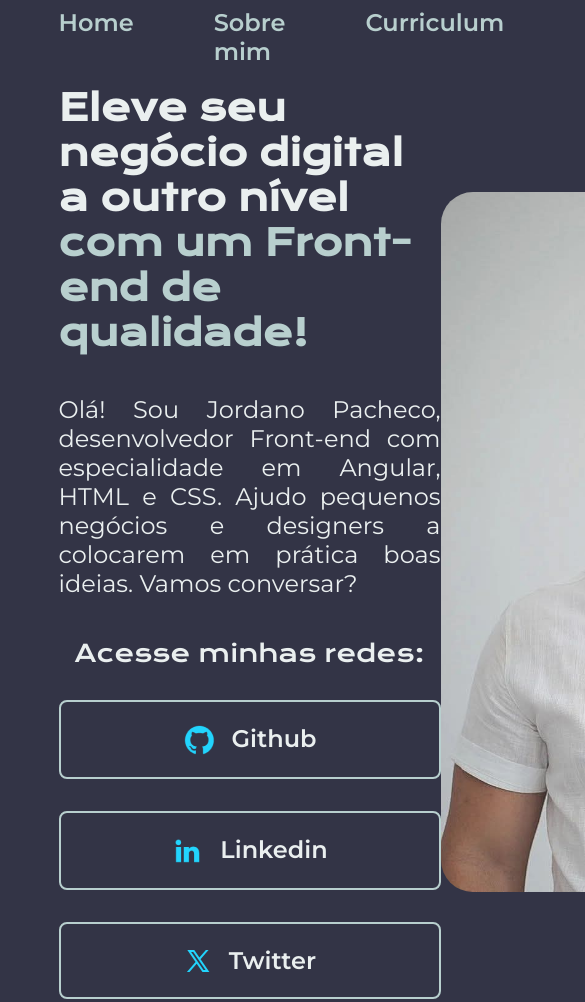
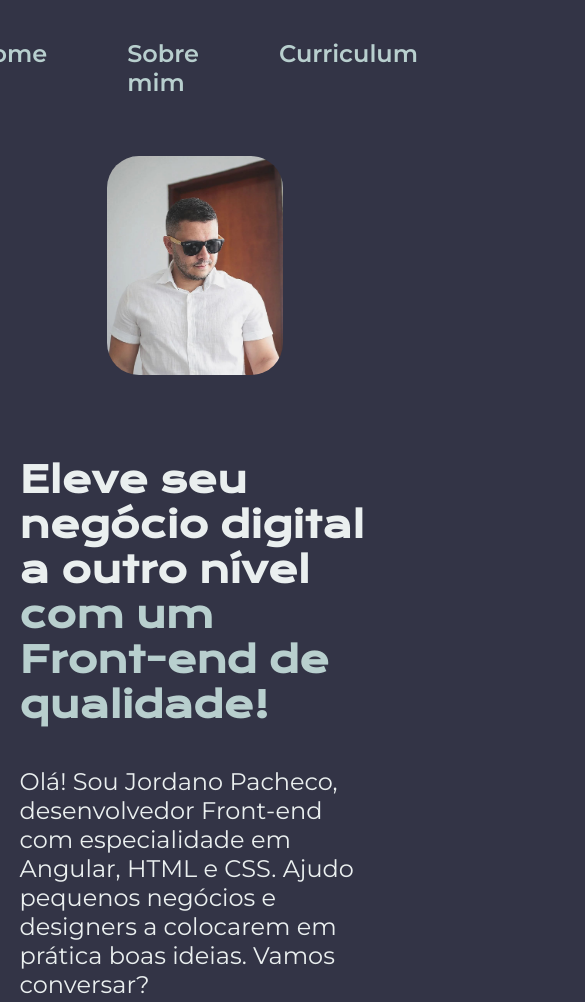
Before and after one commit to jopach1991/sobre-mim, a plain HTML site: page index.html in a window 390 px wide. Shown: the top 1002 px of the page, 585 px wide, since content can reach past the window. Drawn offline with nearby package versions, Linux system fonts and the light colour scheme.

Commit message:
alterações de responsividade

```diff
--- a/index.html
+++ b/index.html
@@ -21,15 +21,15 @@
             <!-- <a> é uma tag ancora, que cria links entre páginas -->
             <div class="apresentacao__links">
                 <h2 class="apresentacao__links__subtitulo">Acesse minhas redes:</h2>
-                <a class="apresentacao__links__link" href="https://github.com/jopach1991">
-                    <img src="./assets/img/github.png" alt="Logo Github">
+                <a class="apresentacao__links__navegacao" href="https://github.com/jopach1991">
+                <img src="./assets/img/github.png" alt="Logo Github">
                     Github
                 </a>
-                <a class="apresentacao__links__link" href="https://github.com/jopach1991">
+                <a class="apresentacao__links__navegacao" href="https://github.com/jopach1991">
                     <img src="./assets/img/linkedin.png" alt="Logo Linkedin">
                     Linkedin
                 </a>
-                <a class="apresentacao__links__link" href="https://github.com/jopach1991">
+                <a class="apresentacao__links__navegacao" href="https://github.com/jopach1991">
                     <img src="./assets/img/twitter-novo.png" alt="Logo Twitter">
                     Twitter
                 </a>
--- a/styles/style.css
+++ b/styles/style.css
@@ -38,7 +38,7 @@ body {
 .cabecalho__menu__link {
     font-family: var(--fonte-secundaria);
     font-weight: 600;
-    font-size: 24px;
+    font-size: 1.5rem;
     color: var(--cor-terciaria);
     text-decoration: none;
 }
@@ -49,29 +49,27 @@ body {
     display: flex;
     align-items: center;
     justify-content: space-between;
+    gap: 82px;
 }
 .apresentacao__conteudo {
-    width: 615px;
+    width: 50%;
     display: flex;
     flex-direction: column;
     gap: 40px;
 }
 .apresentacao__conteudo__titulo{
-    font-size: 36px;
+    font-size: 2.25rem;
     font-family: var(--fonte-principal);
 }
 .apresentacao__conteudo__texto{
-    font-size: 24px;
+    font-size: 1.5rem;
     font-family: var(--fonte-secundaria);
     font-weight: 400;
-    text-align: justify;
+    /* text-align: justify; */
 
 }
 .fotografia {
-    max-width: 800px;
-    max-height: 700px;
-    width: auto;
-    height: auto;
+    width: 50%;
     border-radius: 32px;
 }
 
@@ -86,19 +84,19 @@ body {
 .apresentacao__links__subtitulo{
     font-family: var(--fonte-principal);
     font-weight: 400;
-    font-size: 24px;
+    font-size: 1.5rem;
 }
 
-.apresentacao__links__link{
+.apresentacao__links__navegacao{
     /* background-color: #22d4fd; */
     border: 2px solid var(--cor-terciaria);
     display: flex;
     gap: 16px;
     justify-content: center;
     border-radius: 8px;
-    width: 378px;
+    width: 50%;
     text-align: center;
-    font-size: 24px;
+    font-size: 1.5rem;
     /* O primeiro valor [21.5px] é vertical, o segundo [0] é horizontal */
     padding: 21.5px 0;
     text-decoration: none;
@@ -117,6 +115,27 @@ body {
     padding: 23px;
     text-align: center;
     font-family: var(--fonte-secundaria);
-    font-size: 24px;
+    font-size: 1.5rem;
     font-weight: 400;
 }
+
+@media (max-width: 1200px ) {
+
+    .cabecalho{
+        padding: 10% ;
+
+    }
+    .cabecalho__menu{
+        justify-content: center;
+    }
+
+    .apresentacao {
+        flex-direction: column-reverse;
+        padding: 5%;
+    }
+    .apresentacao__conteudo {
+        width: auto ;
+    }
+
+
+}
```
